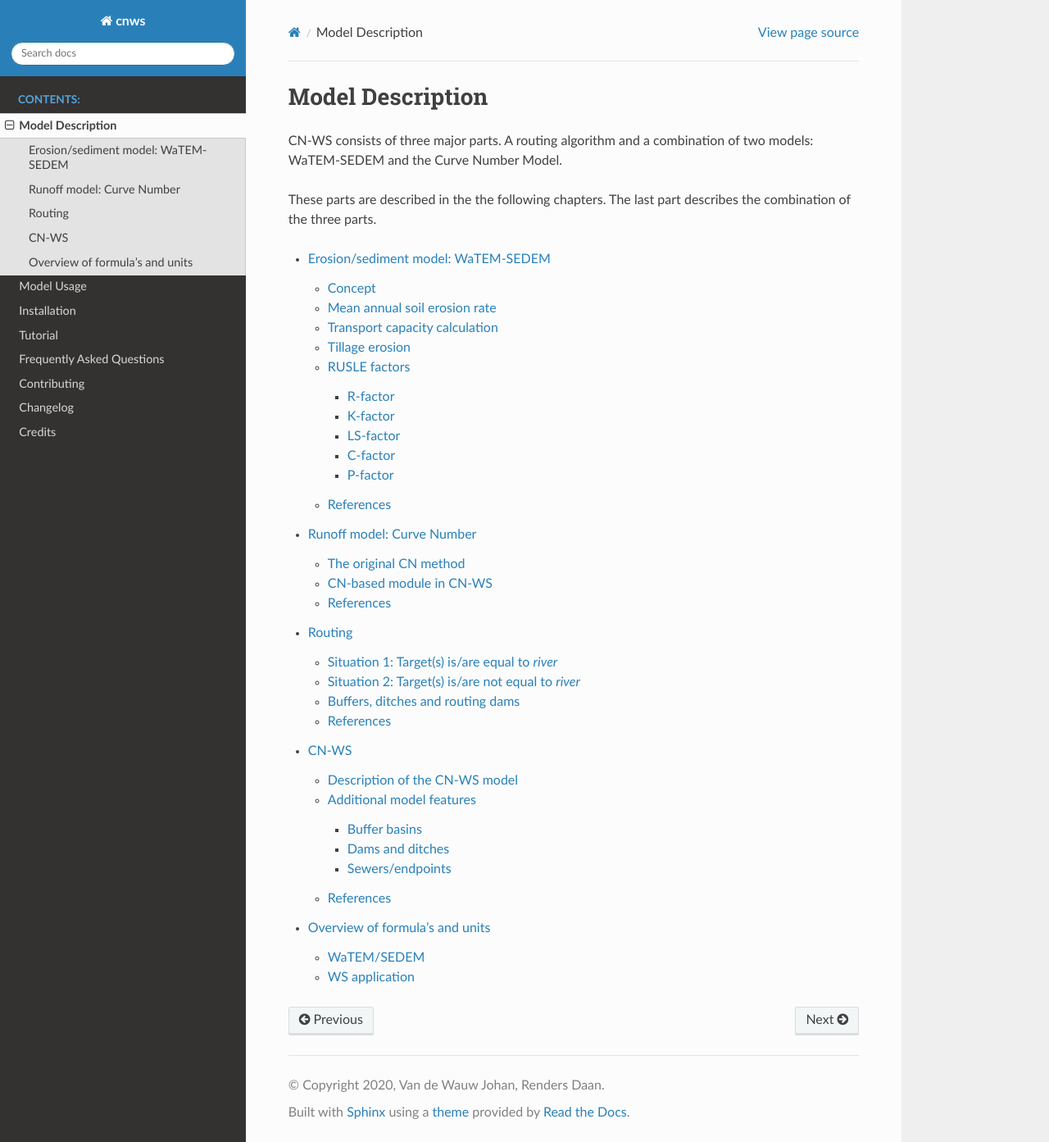
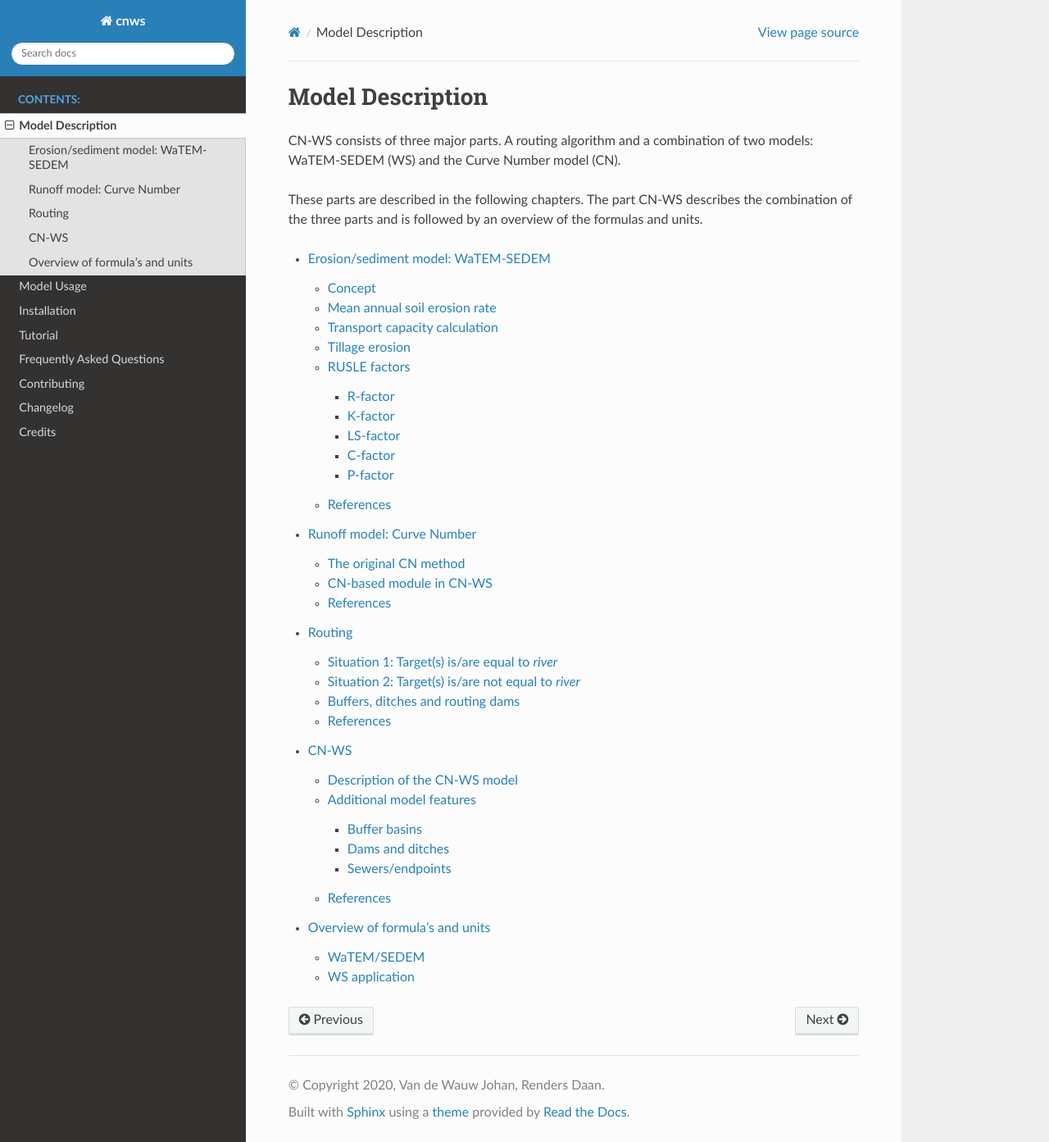
Before and after one commit to watem-sedem/watem-sedem, a Sphinx documentation site: the page built from docs/model.rst, in a window 1280 px wide and 1393 px high. Shown: the whole window at 82% size. Built offline with Sphinx 7.4.7 and the Read the Docs theme 2.0.0, drawn with Linux system fonts in a browser that asks for light colours.

Commit message:
Textual changes in model.rst, as proposed in review

```diff
--- a/docs/model.rst
+++ b/docs/model.rst
@@ -4,9 +4,12 @@
 Model Description
 #################
 
-CN-WS consists of three major parts. A routing algorithm and a combination of two models: WaTEM-SEDEM and the Curve Number Model.
+CN-WS consists of three major parts. A routing algorithm and a combination of
+two models: WaTEM-SEDEM (WS) and the Curve Number model (CN).
 
-These parts are described in the the following chapters. The last part describes the combination of the three parts.
+These parts are described in the following chapters. The part CN-WS describes the
+combination of the three parts and is followed by an overview of the formulas
+and units.
 
 .. toctree::
 
```
